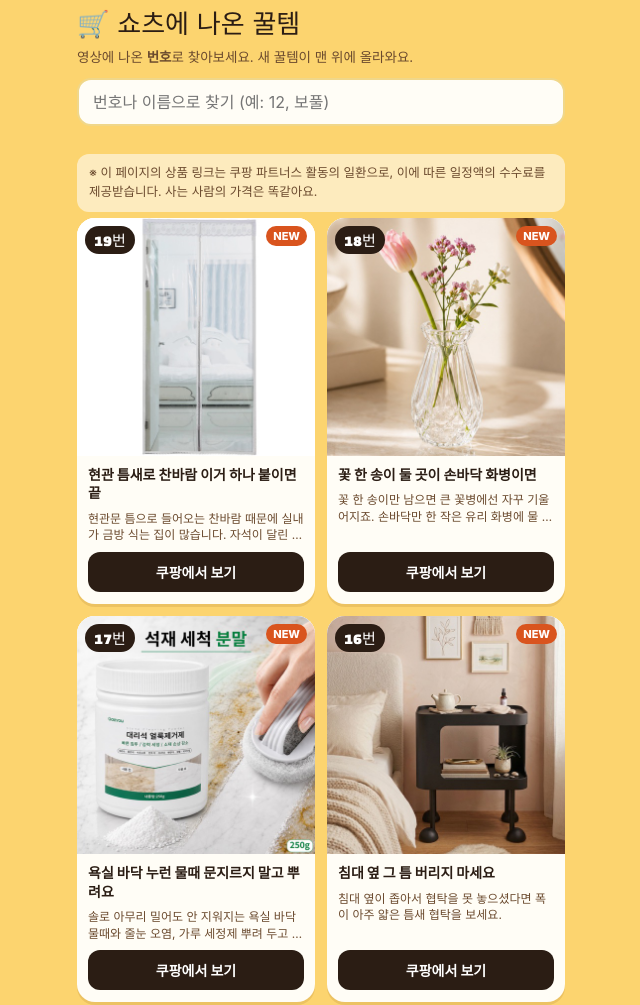
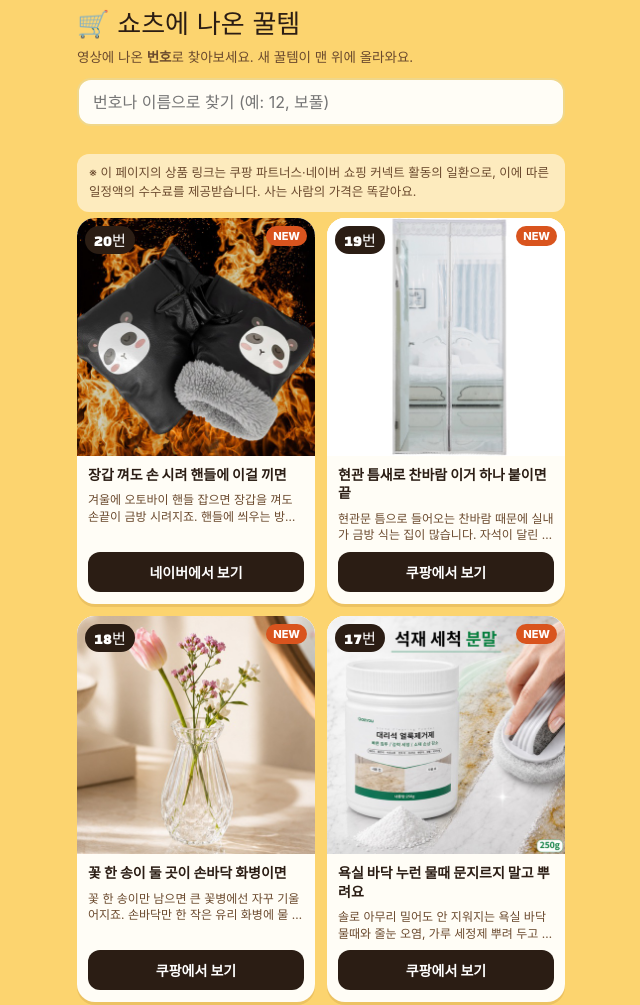
Before and after one commit to woongkoo13-hub/onenup-links, a plain HTML site: page index.html in a window 1280 px wide. Shown: the part 477-1482 px from the top of the page, without its empty margins (319-959 px from the left). Drawn offline with Linux system fonts and the light colour scheme.

Commit message:
꿀템 목록 20개로 새로 고침

```diff
--- a/index.html
+++ b/index.html
@@ -70,7 +70,7 @@
   <h2>🛒 쇼츠에 나온 꿀템</h2>
   <p class="hint">영상에 나온 <b>번호</b>로 찾아보세요. 새 꿀템이 맨 위에 올라와요.</p>
   <input class="search" id="q" type="search" placeholder="번호나 이름으로 찾기 (예: 12, 보풀)" autocomplete="off">
-  <p class="notice">※ 이 페이지의 상품 링크는 쿠팡 파트너스 활동의 일환으로, 이에 따른 일정액의 수수료를 제공받습니다. 사는 사람의 가격은 똑같아요.</p>
+  <p class="notice">※ 이 페이지의 상품 링크는 쿠팡 파트너스·네이버 쇼핑 커넥트 활동의 일환으로, 이에 따른 일정액의 수수료를 제공받습니다. 사는 사람의 가격은 똑같아요.</p>
   <div class="grid" id="grid"></div>
 
   <footer>
@@ -94,7 +94,7 @@ function render() {
   grid.innerHTML = list.map((p) => `<div class="item" id="no${p.no}">
     <div class="ph"><img src="${esc(p.image)}" alt="${esc(p.title)}" loading="lazy" referrerpolicy="no-referrer"><span class="no">${p.no}번</span>${p.date && Date.parse(p.date) > week ? '<span class="new">NEW</span>' : ''}</div>
     <div class="body"><div class="t">${esc(p.title)}</div><div class="s">${esc(p.desc || p.name)}</div>
-    <a class="buy" href="${esc(p.link)}" target="_blank" rel="sponsored noopener">쿠팡에서 보기</a>
+    <a class="buy" href="${esc(p.link)}" target="_blank" rel="sponsored noopener">${p.shop === 'naver' ? '네이버에서 보기' : '쿠팡에서 보기'}</a>
     ${p.video ? `<a class="yt" href="${esc(p.video)}" target="_blank" rel="noopener">영상 보기</a>` : ''}</div></div>`).join('');
 }
 document.getElementById('q').addEventListener('input', render);
--- a/products.json
+++ b/products.json
@@ -1,5 +1,5 @@
 {
-  "updated": "2026-11-18T22:09:23.310Z",
+  "updated": "2026-11-19T12:22:29.736Z",
   "items": [
     {
       "no": 1,
@@ -8,6 +8,7 @@
       "desc": "오래 입은 니트나 코트에 올라온 보풀을 손으로 떼기 어려울 때 쓰기 좋은 휴대용 보풀 제거기예요.",
       "image": "img/p/1.jpg",
       "link": "https://link.coupang.com/a/iAF0MgCbls",
+      "shop": "coupang",
       "video": "",
       "date": "2026-11-11"
     },
@@ -18,6 +19,7 @@
       "desc": "쓸어도 구석과 가구 밑에 남는 먼지 때문에 고민하신 분께 추천하는 로봇청소기입니다. 버튼을 누르면 혼자 돌아다니며 바닥을 흡입하고, 장애물을 피",
       "image": "img/p/2.jpg",
       "link": "https://link.coupang.com/a/iAGIJhOJLU",
+      "shop": "coupang",
       "video": "",
       "date": "2026-11-11"
     },
@@ -28,6 +30,7 @@
       "desc": "세면대 수도꼭지가 짧아서 물이 안쪽으로만 떨어지면 세수할 때마다 허리를 숙이게 되죠.",
       "image": "img/p/3.jpg",
       "link": "https://link.coupang.com/a/iA8LbWWni8",
+      "shop": "coupang",
       "video": "",
       "date": "2026-11-12"
     },
@@ -38,6 +41,7 @@
       "desc": "딱딱한 얼음틀을 비틀지 않고 아래를 누르면 한 칸씩 얼음이 올라오는 제빙 트레이입니다. 보관통과 스쿱이 함께 있어 얼린 얼음을 모아 두고 필요할",
       "image": "img/p/4.jpg",
       "link": "https://link.coupang.com/a/iBsWha4kRo",
+      "shop": "coupang",
       "video": "",
       "date": "2026-11-12"
     },
@@ -48,6 +52,7 @@
       "desc": "겨울 아침마다 창문에서 흘러내린 물이 창틀에 고이죠. 창틀 아래에 붙여 두면 흐르는 물을 흡수해 주는 테이프입니다. 가위로 창문 길이에 맞게 잘",
       "image": "img/p/5.jpg",
       "link": "https://link.coupang.com/a/iBtdErduUu",
+      "shop": "coupang",
       "video": "",
       "date": "2026-11-12"
     },
@@ -58,6 +63,7 @@
       "desc": "신발 밑창이 벌어졌을 때 틈에 짜 넣고 눌러 두면 다시 붙여 쓸 수 있는 신발 전용 접착제예요.",
       "image": "img/p/6.jpg",
       "link": "https://link.coupang.com/a/iC7QcmNRu0",
+      "shop": "coupang",
       "video": "",
       "date": "2026-11-13"
     },
@@ -68,6 +74,7 @@
       "desc": "문을 닫아도 현관 쪽이 유독 찬 집이라면 문 아래 틈을 한번 보세요.",
       "image": "img/p/7.jpg",
       "link": "https://link.coupang.com/a/iC772c3NsG",
+      "shop": "coupang",
       "video": "",
       "date": "2026-11-13"
     },
@@ -78,6 +85,7 @@
       "desc": "국이나 찌개를 냄비째 옮길 때 담을 데가 마땅치 않으셨다면 참고해 보세요. 입구가 넓은 초대형 보온·보냉가방이라 큰 냄비도 그대로 들어가고, 반",
       "image": "img/p/8.jpg",
       "link": "https://link.coupang.com/a/iEMJSeNDQy",
+      "shop": "coupang",
       "video": "",
       "date": "2026-11-14"
     },
@@ -88,6 +96,7 @@
       "desc": "샤워 뒤에 바닥에 남은 물기, 그냥 두면 마르면서 얼룩과 곰팡이가 생기기 쉬워요.",
       "image": "img/p/9.jpg",
       "link": "https://link.coupang.com/a/iEM23vIpl6",
+      "shop": "coupang",
       "video": "",
       "date": "2026-11-14"
     },
@@ -98,6 +107,7 @@
       "desc": "동그란 연필은 손에서 미끄러지기 쉬워요. 여섯 면이 있는 육각 연필은 엄지와 검지가 면에 닿아 잡은 자리가 덜 흔들립니다.",
       "image": "img/p/10.jpg",
       "link": "https://link.coupang.com/a/iGrDUQYx8m",
+      "shop": "coupang",
       "video": "",
       "date": "2026-11-15"
     },
@@ -108,6 +118,7 @@
       "desc": "샤워기 호스에서 머리만 돌려 끼우면 되는 3단 수압상승 샤워기 헤드입니다.",
       "image": "img/p/11.jpg",
       "link": "https://link.coupang.com/a/iGrVMfZ8ua",
+      "shop": "coupang",
       "video": "",
       "date": "2026-11-15"
     },
@@ -118,6 +129,7 @@
       "desc": "배달 음식을 용기째 올려 두면 식탁이 금방 어수선해지죠. 넓고 깊은 도자기 접시와 파스타볼에 옮겨 담기만 해도 같은 음식이 달라 보입니다.",
       "image": "img/p/12.jpg",
       "link": "https://link.coupang.com/a/iH6xqglQcu",
+      "shop": "coupang",
       "video": "",
       "date": "2026-11-16"
     },
@@ -128,6 +140,7 @@
       "desc": "세면대와 타일 사이 좁은 틈은 수세미가 두꺼워서 잘 안 닿습니다.",
       "image": "img/p/13.jpg",
       "link": "https://link.coupang.com/a/iH6PFAdV3k",
+      "shop": "coupang",
       "video": "",
       "date": "2026-11-16"
     },
@@ -138,6 +151,7 @@
       "desc": "방이 좁아 화장대를 못 두던 분들을 위한 수납 협탁이에요. 뚜껑을 열면 안쪽에 거울이 있고, 서랍에 화장품을 넣어 정리할 수 있어요.",
       "image": "img/p/14.jpg",
       "link": "https://link.coupang.com/a/iJLrDDpszY",
+      "shop": "coupang",
       "video": "",
       "date": "2026-11-17"
     },
@@ -148,6 +162,7 @@
       "desc": "비 온 다음 날 신발이 아직 축축해서 고민되시죠.",
       "image": "img/p/15.jpg",
       "link": "https://link.coupang.com/a/iJLNzR1b5g",
+      "shop": "coupang",
       "video": "",
       "date": "2026-11-17"
     },
@@ -158,6 +173,7 @@
       "desc": "침대 옆이 좁아서 협탁을 못 놓으셨다면 폭이 아주 얇은 틈새 협탁을 보세요.",
       "image": "img/p/16.jpg",
       "link": "https://link.coupang.com/a/iLqlFwZfrM",
+      "shop": "coupang",
       "video": "",
       "date": "2026-11-18"
     },
@@ -168,6 +184,7 @@
       "desc": "솔로 아무리 밀어도 안 지워지는 욕실 바닥 물때와 줄눈 오염, 가루 세정제 뿌려 두고 가볍게 밀어 보세요.",
       "image": "img/p/17.jpg",
       "link": "https://link.coupang.com/a/iLqDTPQZIy",
+      "shop": "coupang",
       "video": "",
       "date": "2026-11-18"
     },
@@ -178,6 +195,7 @@
       "desc": "꽃 한 송이만 남으면 큰 꽃병에선 자꾸 기울어지죠. 손바닥만 한 작은 유리 화병에 물 조금 담고 꽂으면 자리를 잘 잡아 줍니다.",
       "image": "img/p/18.jpg",
       "link": "https://link.coupang.com/a/iM5f7h4n80",
+      "shop": "coupang",
       "video": "",
       "date": "2026-11-19"
     },
@@ -188,6 +206,18 @@
       "desc": "현관문 틈으로 들어오는 찬바람 때문에 실내가 금방 식는 집이 많습니다. 자석이 달린 투명 방풍 비닐은 못이나 구멍 없이 문틀에 붙여 쓰고, 투명",
       "image": "img/p/19.jpg",
       "link": "https://link.coupang.com/a/iM5Bg4zBwi",
+      "shop": "coupang",
+      "video": "",
+      "date": "2026-11-19"
+    },
+    {
+      "no": 20,
+      "title": "장갑 껴도 손 시려 핸들에 이걸 끼면",
+      "name": "오토바이 방한토시 핸들커버 장갑형 겨울 스쿠터 배달 방풍",
+      "desc": "겨울에 오토바이 핸들 잡으면 장갑을 껴도 손끝이 금방 시려지죠. 핸들에 씌우는 방한 핸들커버는 장갑을 낀 채로 손을 넣을 수 있고, 안에서 브레",
+      "image": "img/p/20.jpg",
+      "link": "https://brandconnect.naver.com/affiliates/1011603455929760?channelProductNo=9620069144&ac=crtshp&cid=1018953240213120&ctid=1018953824933632",
+      "shop": "naver",
       "video": "",
       "date": "2026-11-19"
     }
```
Also changed, not shown: img/p/20.jpg (added).
